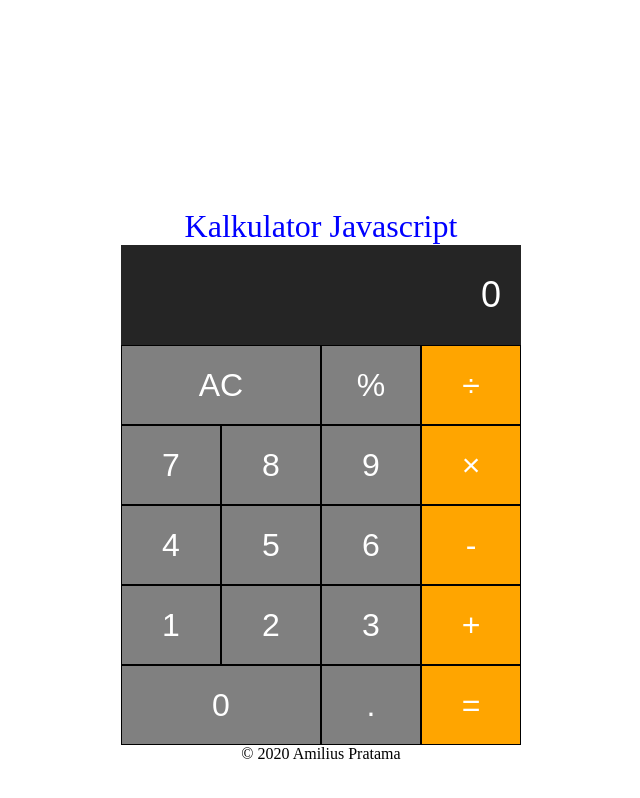
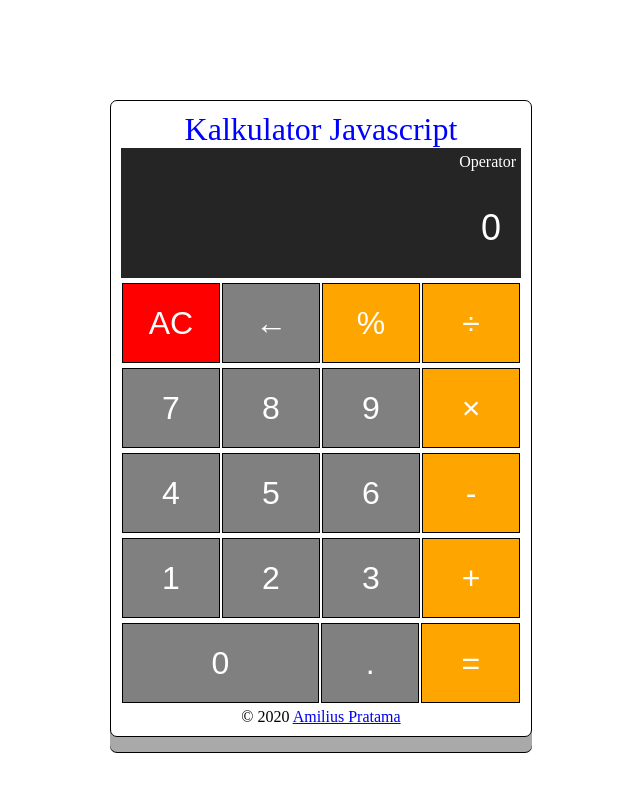
Before and after one commit to amilius264/kalkulator-javascript, a plain HTML site: page index.html in a window 1280 px wide. Shown: the whole page, without its empty margins (319-959 px from the left). Drawn offline with Linux system fonts and the light colour scheme.

Commit message:
improve update

```diff
--- a/index.html
+++ b/index.html
@@ -1,17 +1,22 @@
 <!DOCTYPE html>
 <html>
 <head>
-	<meta charset="utf-8" name="viewport" content="width=device-width, initial-scale=1.0">
+	<meta charset="utf-8">
+	<meta name="viewport" content="width=device-width, initial-scale=1.0">
 	<title>Kalkulator</title>
 	<link rel="stylesheet" type="text/css" href="stylesheet.css">
 </head>
 <body>
 	<div class="calculator">
 		<div class="header">Kalkulator Javascript</div>
+		<p class="calculator-message">
+			<span>Operator</span>
+		</p>
 		<input type="text" class="calculator-screen" value="0" disabled="">
 		<div class="calculator-keys">
 			<div class="row">
 				<button class="all-clear">AC</button>
+				<button class="delete">&#8592;</button>
 				<button class="persen" value="%">%</button>
 				<button class="operator" value="/">&divide;</button>
 			</div>
@@ -39,7 +44,7 @@
 				<button class="equal-sign">=</button>
 			</div>
 		</div>
-		<div class="footer">&copy; 2020 Amilius Pratama</div>
+		<div class="footer">&copy; 2020 <a href="https://github.com/amilius264/kalkulator-javascript.github.io">Amilius Pratama</a></div>
 	</div>
 <script type="text/javascript" src="script.js"></script>
 </body>
--- a/script.js
+++ b/script.js
@@ -28,12 +28,14 @@ const inputnum = (number) => {
 }
 
 const operators = document.querySelectorAll('.operator')
+let calculatorMessage = document.querySelector(".calculator-message");
 
 operators.forEach((operator) => {
 	operator.addEventListener("click", (event) => {
 		// console.log('operator')
 		// console.log(event.target.value)
 		inputopt(event.target.value)
+		calculatorMessage.innerHTML = `${event.target.value}`;
 	})
 })
 
@@ -73,6 +75,7 @@ const hitung = () => {
 			break
 	}
 	num_skrg = hasil
+	calculatorMessage.innerHTML = `operator`
 	cal_op = ''
 }
 
@@ -85,6 +88,7 @@ clearbtn.addEventListener("click", (event) => {
 })
 
 const hpsall = () => {
+	calculatorMessage.innerHTML = `operator`
 	num_sblm = ''
 	cal_op = ''
 	num_skrg = '0'
@@ -112,3 +116,15 @@ percentage.addEventListener("click", (event) => {
 	num_skrg /= 100
 	updatescr(num_skrg)
 })
+
+const del = document.querySelector(".delete")
+
+del.addEventListener("click", (event) => {
+    // console.log(num_skrg.length)
+    if (num_skrg !== "0" && num_skrg.length !== 1) {
+      num_skrg = num_skrg.slice(0, num_skrg.length - 1)
+    } else {
+      num_skrg = "0"
+    }
+    updatescr(num_skrg)
+})
--- a/stylesheet.css
+++ b/stylesheet.css
@@ -1,8 +1,24 @@
 .calculator{
 	text-align: center;
-	margin: 0 auto;
-	padding-top: 200px;
+	margin: 100px auto 0 auto;
+	padding: 10px;
 	width: 400px;
+	border-radius: 7px;
+	background-color: white;
+	box-shadow: 0 15px darkgray, 0 16px #000;
+	border: 1px solid black;
+}
+
+.calculator-message{
+	width: 100%;
+	padding: 5px;
+	background-color: #252525;
+	box-sizing: border-box;
+	color: #fff;
+	display: inline-block;
+	text-align: right;
+	height: 30px;
+	margin: 0;
 }
 
 .calculator-screen{
@@ -15,6 +31,7 @@
 	border: none;
 	padding: 0 20px;
 	box-sizing: border-box;
+	margin-bottom: 5px;
 }
 
 .calculator-keys{
@@ -23,9 +40,11 @@
 
 .row{
 	display: flex;
+	justify-content: space-between;
+    margin-bottom: 5px;
 }
 
-button{
+button, .delete{
 	height: 80px;
 	background-color: gray;
 	border: 1px solid black;
@@ -33,17 +52,32 @@ button{
 	color: #fff;
 	width: 25%;
 	outline: none;
+	margin: 0 1px;
+	transition: ease-in-out 0.5s;
 }
 
-button:hover{
+.all-clear{
+	background-color:red;
+}
+
+.all-clear:hover{
+	background-color:darkred;
+}
+
+.row button:active{
+    position: relative;
+    top: 2px;
+}
+
+button:hover, .delete:hover{
 	background-color: darkgray;
 }
 
-.all-clear, .zero-btn{
+.zero-btn {
 	width: 50%;
 }
 
-.operator, .equal-sign{
+.operator, .equal-sign, .persen{
 	background-color: orange;
 }
 
@@ -55,3 +89,10 @@ button:hover{
 	font-size: 32px;
 	color: blue;
 }
+
+@media (max-width: 670px ){
+	.calculator{
+		width: 360px;
+		box-sizing: border-box;
+	}
+}
```
